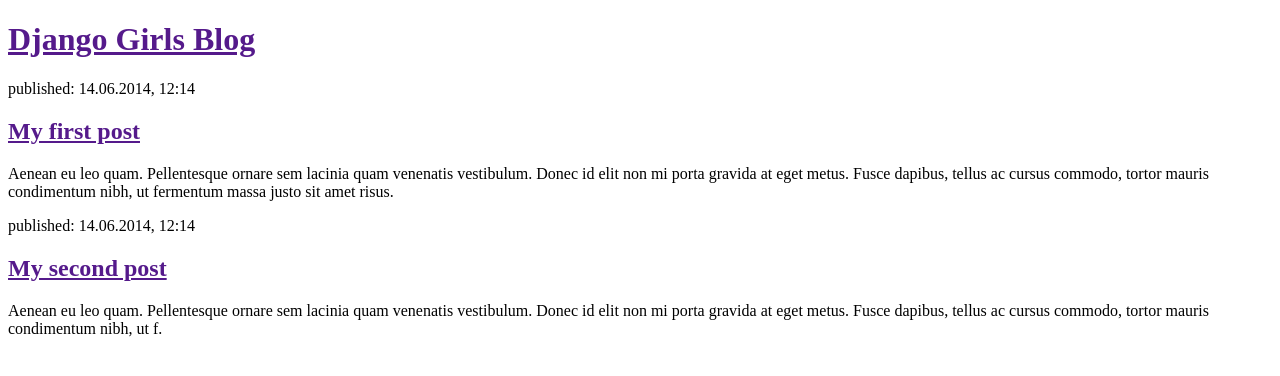
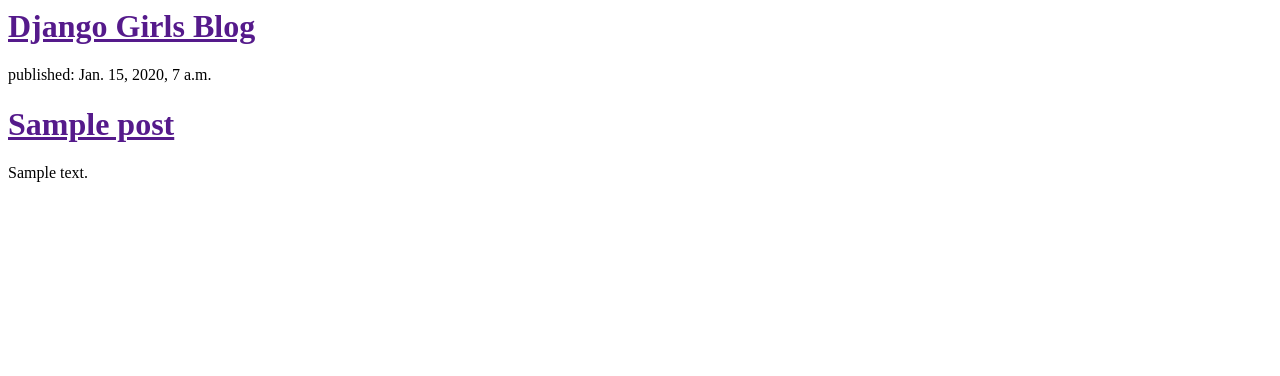
Before and after one commit to jonahs90/tutorial-DG, a Django app: template miblog/blog/templates/blog/post_list.html in a window 1280 px wide. Shown: the top 376 px of the page. Run offline with Django 3.2, Linux system fonts and the light colour scheme; the template is opened without the code that fills it: values that come from a table or form of the project are taken from there, others are empty; tables that the repository leaves empty hold one stand-in row (values such as "Sample post").

Commit message:
Templates modificados para mostrar post desde la base de datos

```diff
--- a/miblog/blog/admin.py
+++ b/miblog/blog/admin.py
@@ -1,3 +1,5 @@
+# -*- coding: utf-8 -*-
+
 from django.contrib import admin
 from .models import Post
 
--- a/miblog/blog/templates/blog/post_list.html
+++ b/miblog/blog/templates/blog/post_list.html
@@ -1,23 +1,22 @@
-<!DOCTYPE html>
-<html lang="en">
+<html>
     <head>
+        <meta charset="utf-8">
         <title>Django Girls blog</title>
     </head>
     <body>
         <div>
             <h1><a href="">Django Girls Blog</a></h1>
         </div>
-
+       <!-- {% for post in posts %}
+            {{post}}
+        {% endfor %}
+    -->
+    {% for post in posts %}
         <div>
-            <p>published: 14.06.2014, 12:14</p>
-            <h2><a href="">My first post</a></h2>
-            <p>Aenean eu leo quam. Pellentesque ornare sem lacinia quam venenatis vestibulum. Donec id elit non mi porta gravida at eget metus. Fusce dapibus, tellus ac cursus commodo, tortor mauris condimentum nibh, ut fermentum massa justo sit amet risus.</p>
+            <p>published: {{ post.published_date }}</p>
+            <h1><a href="">{{ post.title }}</a></h1>
+            <p>{{ post.text|linebreaksbr }}</p>
         </div>
-
-        <div>
-            <p>published: 14.06.2014, 12:14</p>
-            <h2><a href="">My second post</a></h2>
-            <p>Aenean eu leo quam. Pellentesque ornare sem lacinia quam venenatis vestibulum. Donec id elit non mi porta gravida at eget metus. Fusce dapibus, tellus ac cursus commodo, tortor mauris condimentum nibh, ut f.</p>
-        </div>
+    {% endfor %}
     </body>
 </html>
--- a/miblog/blog/views.py
+++ b/miblog/blog/views.py
@@ -1,5 +1,9 @@
 from django.shortcuts import render
+from django.utils import timezone
+from .models import Post
 
 # Create your views here.
 def post_list(request):
-    return render(request, 'blog/post_list.html', {})
+    posts = Post.objects.filter(published_date__lte=timezone.now()).order_by('published_date')
+    print(posts)
+    return render(request, 'blog/post_list.html', {'posts':posts})
```
Also changed, not shown: 1 other file.
